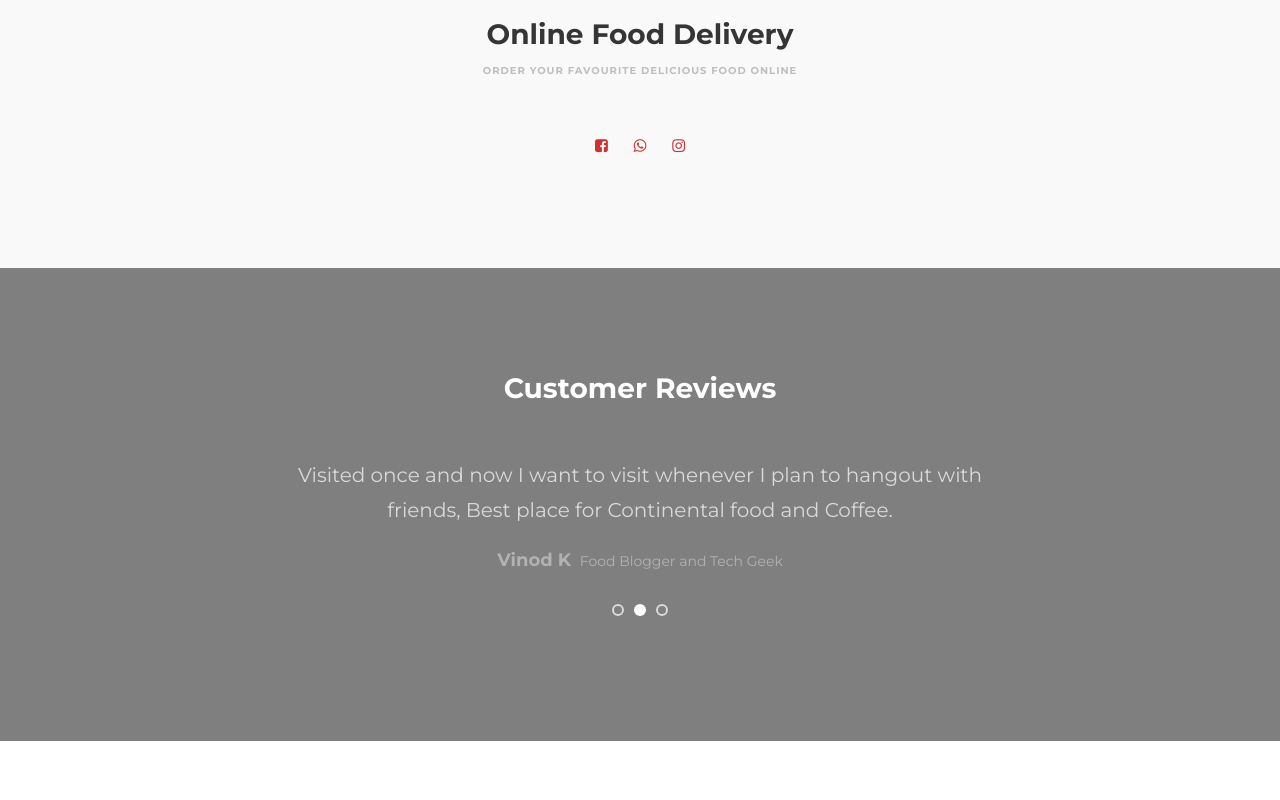
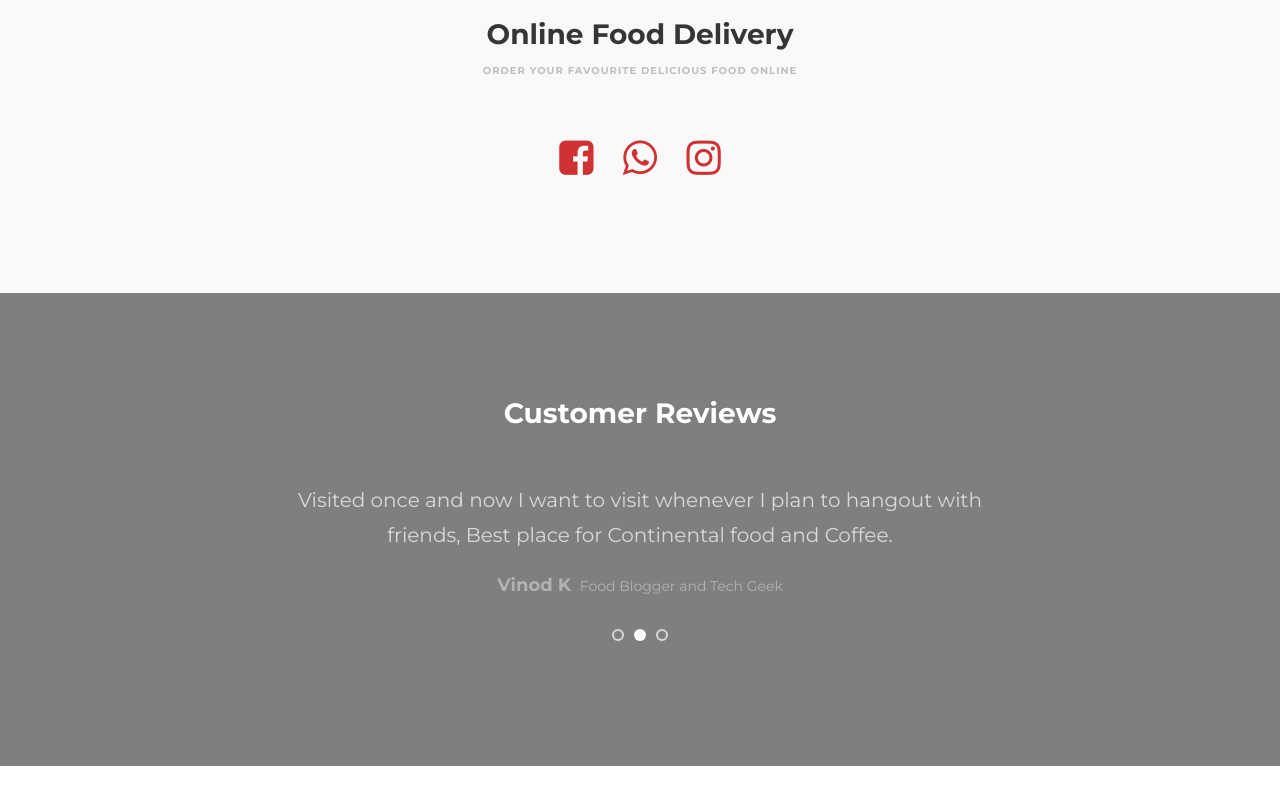
Before and after one commit to shivakarantothu/bnbcafe, a plain HTML site: page index.html in a window 1280 px wide. Shown: the part 3180-3980 px from the top of the page. Drawn offline with Linux system fonts and the light colour scheme.

Commit message:
Update bellinsys-style.css

```diff
--- a/css/bellinsys-style.css
+++ b/css/bellinsys-style.css
@@ -839,10 +839,10 @@ https://bellinsys.com/
   .social-icon li a {
     border-radius: 100px;
     color: #ce3232;
-    font-size: 15px;
-    width: 35px;
-    height: 35px;
-    line-height: 35px;
+    font-size: 40px;
+    width: 60px;
+    height: 60px;
+    line-height: 60px;
     text-decoration: none;
     text-align: center;
     transition: all 0.4s ease-in-out;
```
